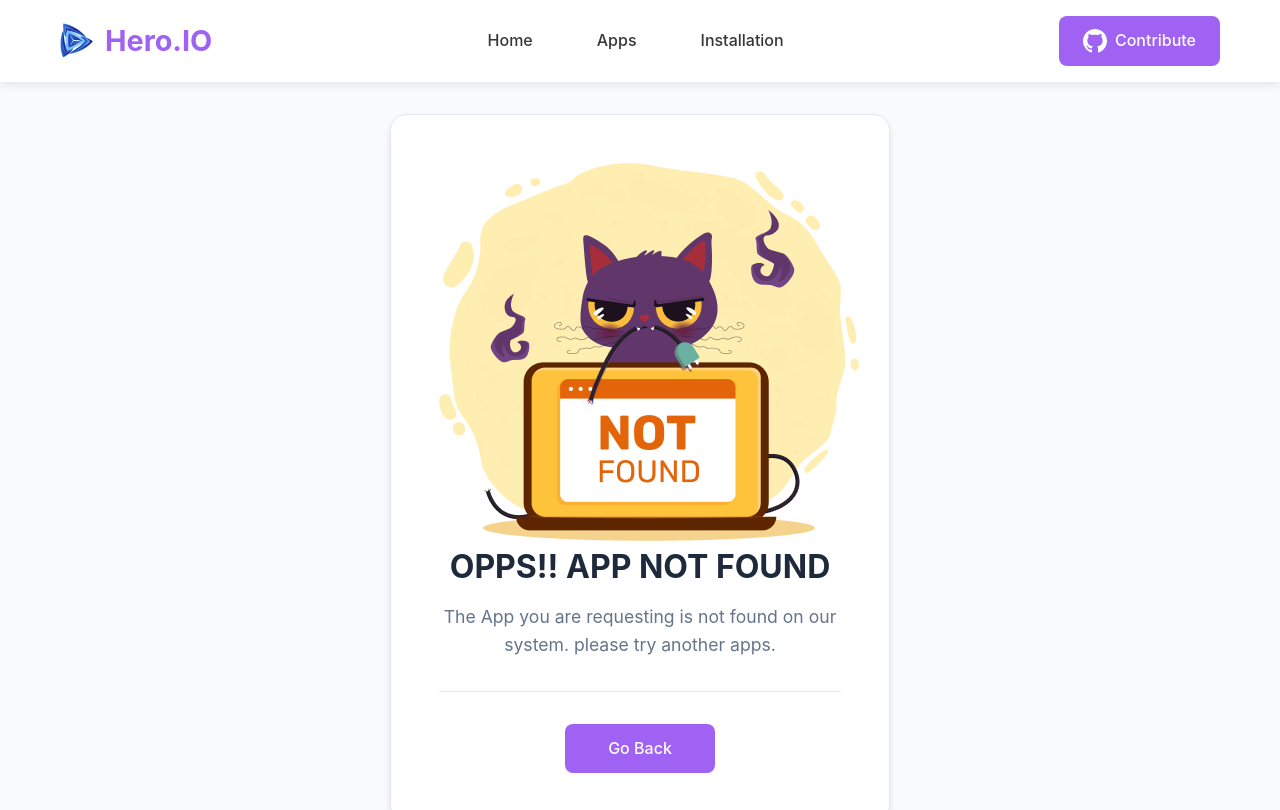
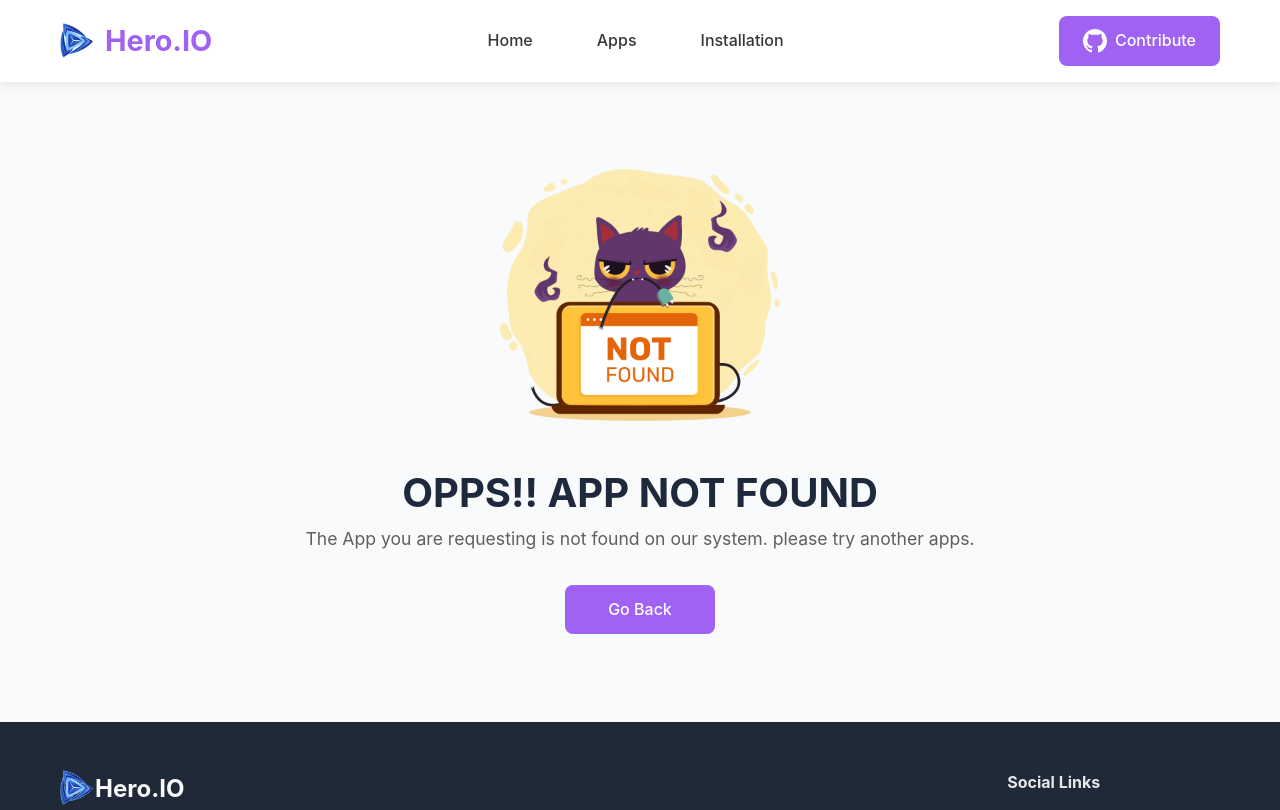
Before and after one commit to maomao09198/hero-io-app, a React app: page /app-not-found in a window 1280 px wide. Shown: the top 810 px of the page. Built offline with nearby package versions, Linux system fonts and the light colour scheme; the HTML template or start-up script is replaced by a standard one.

Commit message:
uploading

```diff
--- a/src/pages/AppNotFound.css
+++ b/src/pages/AppNotFound.css
@@ -9,39 +9,27 @@
 
 .error-content {
   text-align: center;
-  max-width: 600px;
-  margin: 0 auto;
-  background: white;
-  padding: 3rem;
-  border-radius: 16px;
-  box-shadow: 0 4px 6px rgba(0, 0, 0, 0.1);
-  border: 1px solid #e2e8f0;
+
 }
 
 .error-icon {
   font-size: 4rem;
-  margin-bottom: 2rem;
+
 }
 
 .error-content h1 {
   font-size: 2.5rem;
   font-weight: bold;
   color: #1e293b;
-  margin-bottom: 1.5rem;
-  line-height: 1.2;
+
 }
 
-.error-message {
-  font-size: 1.2rem;
-  color: #64748b;
-  margin-bottom: 1rem;
-  line-height: 1.6;
-}
+
 
 .client-note {
   color: #94a3b8;
   font-style: italic;
-  margin-bottom: 2.5rem;
+
   font-size: 1rem;
 }
 
@@ -54,7 +42,7 @@
 .search-section h3 {
   font-size: 1.25rem;
   color: #1e293b;
-  margin-bottom: 1.5rem;
+
   font-weight: 600;
 }
 
--- a/src/pages/AppNotFound.jsx
+++ b/src/pages/AppNotFound.jsx
@@ -18,14 +18,14 @@ const AppNotFound = () => {
           </p>
 
 
-          <div className="search-section">
+
 
             <div className="search-links">
 
               <Link to="/" className="search-link">Go Back</Link>
 
             </div>
-          </div>
+
         </div>
       </div>
     </div>
--- a/src/pages/ErrorPage.css
+++ b/src/pages/ErrorPage.css
@@ -1,110 +1,61 @@
 .error-page {
   display: flex;
+  flex-direction: column;
   align-items: center;
   justify-content: center;
-  min-height: 80vh;
-  padding: 2rem 0;
-  background: #f8fafc;
+  min-height: 100vh;
+  text-align: center;
+  padding: 2rem;
+  background: linear-gradient(135deg, #f6f5f8 100%);
+  color: rgb(10, 10, 10);
 }
 
-.error-content {
-  text-align: center;
-  max-width: 500px;
-  margin: 0 auto;
-  background: white;
-  padding: 3rem;
-  border-radius: 16px;
-  box-shadow: 0 4px 6px rgba(0, 0, 0, 0.1);
-  border: 1px solid #e2e8f0;
-}
-
-.error-icon {
-  font-size: 4rem;
-  font-weight: bold;
-  color: #3b82f6;
+.error-image {
+  width: 280px;
+  max-width: 80%;
   margin-bottom: 2rem;
 }
 
-.error-content h1 {
-  font-size: 2rem;
+.error-page h1 {
+  font-size: 2.5rem;
   font-weight: bold;
-  color: #1e293b;
   margin-bottom: 1rem;
-  line-height: 1.2;
 }
 
 .error-message {
   font-size: 1.1rem;
-  color: #64748b;
-  margin-bottom: 1rem;
-  line-height: 1.6;
-}
-
-.date-note {
-  color: #94a3b8;
-  font-style: italic;
-  margin-bottom: 2.5rem;
-  font-size: 1rem;
-}
-
-.brand-section {
-  margin-top: 2rem;
-  padding-top: 2rem;
-  border-top: 1px solid #e2e8f0;
-}
-
-.brand-section h3 {
-  font-size: 1.5rem;
-  color: #1e293b;
-  margin-bottom: 1.5rem;
-  font-weight: bold;
+  margin-bottom: 2rem;
+  color: #615e5e;
 }
 
 .action-links {
   display: flex;
+  justify-content: center;
   gap: 1rem;
-  justify-content: center;
-  flex-wrap: wrap;
 }
 
 .action-link {
-  background: #9F62F2;
+  background: #632EE3;
   color: white;
   padding: 0.75rem 1.5rem;
-
   text-decoration: none;
-  font-weight: 500;
-  transition: background 0.3s ease;
-  min-width: 120px;
+  font-weight: 600;
+  border-radius: 8px;
+  transition: all 0.3s ease;
 }
 
 .action-link:hover {
-  background: #2563eb;
+  background: #EDE9FE;
   transform: translateY(-2px);
 }
 
-/* Mobile Responsive */
+/* Mobile */
 @media (max-width: 768px) {
-  .error-content {
-    padding: 2rem 1.5rem;
-    margin: 1rem;
+  .error-image {
+    width: 200px;
   }
 
-  .error-icon {
-    font-size: 3rem;
-  }
-
-  .error-content h1 {
-    font-size: 1.75rem;
-  }
-
-  .action-links {
-    flex-direction: column;
-    align-items: center;
-  }
-
-  .action-link {
-    width: 100%;
-    max-width: 200px;
+  .error-page h1 {
+    font-size: 2rem;
   }
 }
--- a/src/pages/ErrorPage.jsx
+++ b/src/pages/ErrorPage.jsx
@@ -5,8 +5,6 @@ import './ErrorPage.css';
 const ErrorPage = () => {
   return (
     <div className="error-page">
-      <div className="container">
-        <div className="error-content">
       <img
         src="/images/errors/error-404.png"
         alt="404 Page Not Found"
@@ -17,15 +15,8 @@ const ErrorPage = () => {
         The page you are looking for is not available.
       </p>
 
-
-          <div className="brand-section">
-
       <div className="action-links">
-              <Link to="/" className="action-link">Go Back</Link>
-
-            </div>
-          </div>
-        </div>
+        <Link to="/" className="action-link">Go Back !</Link>
       </div>
     </div>
   );
```
Lines whose indentation alone changed are shown as unchanged.
